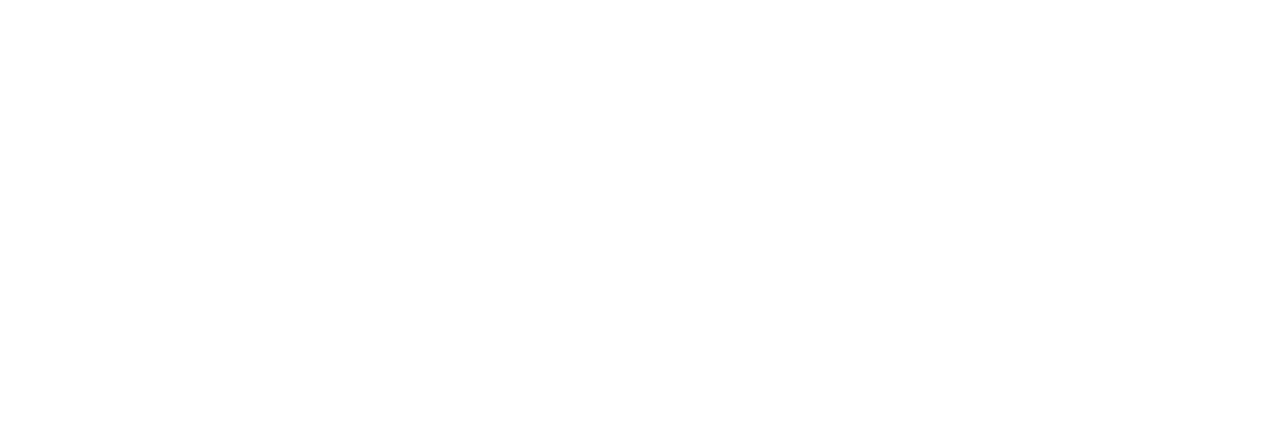
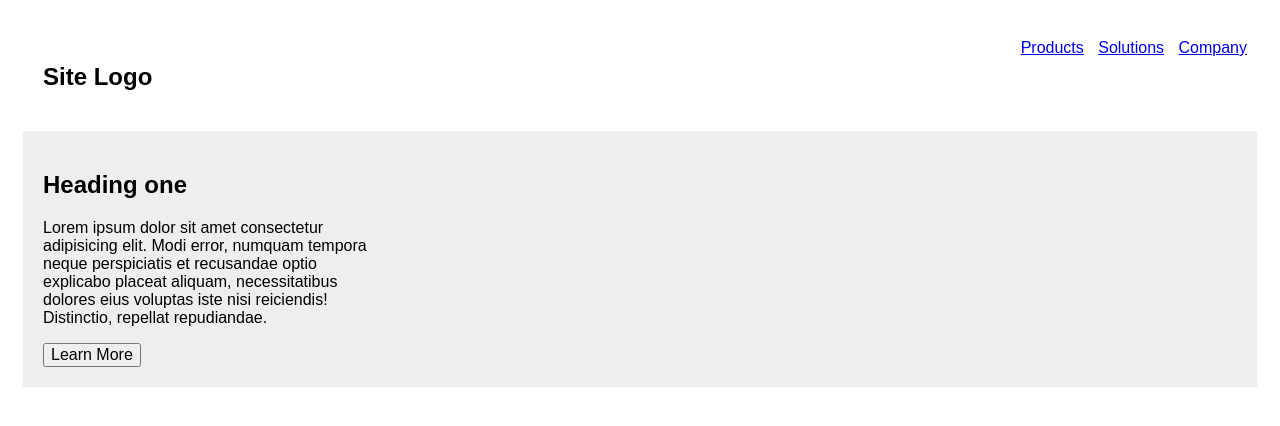
Before and after one commit to PunitVerma-cedcoss/template3_with_branches, a plain HTML site: page src/index.html in a window 1280 px wide. Drawn offline with Linux system fonts and the light colour scheme.

Commit message:
header added

```diff
--- a/src/index.html
+++ b/src/index.html
@@ -6,6 +6,32 @@
     <meta name="viewport" content="width=device-width, initial-scale=1.0" />
     <link rel="stylesheet" href="main.css" />
     <title>Template 3</title>
+    <nav>
+      <div class="logo">
+        <h1>Site Logo</h1>
+      </div>
+      <div class="nav-items">
+        <ul>
+          <a href="#"><li>Products</li></a>
+          <a href="#"><li>Solutions</li></a>
+          <a href="#"><li>Company</li></a>
+        </ul>
+      </div>
+    </nav>
   </head>
-  <body></body>
+  <body>
+    <section class="s1">
+      <div>
+        <h2>Heading one</h2>
+        <p>
+          Lorem ipsum dolor sit amet consectetur adipisicing elit. Modi error,
+          numquam tempora neque perspiciatis et recusandae optio explicabo
+          placeat aliquam, necessitatibus dolores eius voluptas iste nisi
+          reiciendis! Distinctio, repellat repudiandae.
+        </p>
+        <button>Learn More</button>
+      </div>
+      <div></div>
+    </section>
+  </body>
 </html>
--- a/src/main.css
+++ b/src/main.css
@@ -0,0 +1,54 @@
+:root {
+  --primary: #eeeeee;
+  --secondary: #288acf;
+}
+html {
+  padding: 15px;
+  font-family: Arial, Helvetica, sans-serif;
+}
+/* header defination */
+nav {
+  display: grid;
+  grid-template-columns: auto auto;
+}
+.logo {
+  padding: 20px;
+}
+.nav-items {
+  text-align: right;
+}
+.nav-items ul {
+  list-style: none;
+}
+.nav-items li {
+  display: inline;
+}
+.nav-items li:not(:nth-child(4n)) {
+  margin-right: 10px;
+}
+/* header section */
+.s1 {
+  background-color: var(--primary);
+  padding: 20px;
+  display: grid;
+  /* grid-template-columns: 0.5fr 1fr; */
+  grid-template-columns: auto;
+}
+.s1 div button {
+  font-size: 16px;
+}
+@media only screen and (min-width: 1200px) {
+  .s1 {
+    background-color: black;
+    color: white;
+  }
+
+  .s1 {
+    background-color: var(--primary);
+    padding: 20px;
+    display: grid;
+    grid-template-columns: 0.4fr 1fr;
+    color: black;
+    /* grid-template-columns: auto; */
+  }
+}
```
